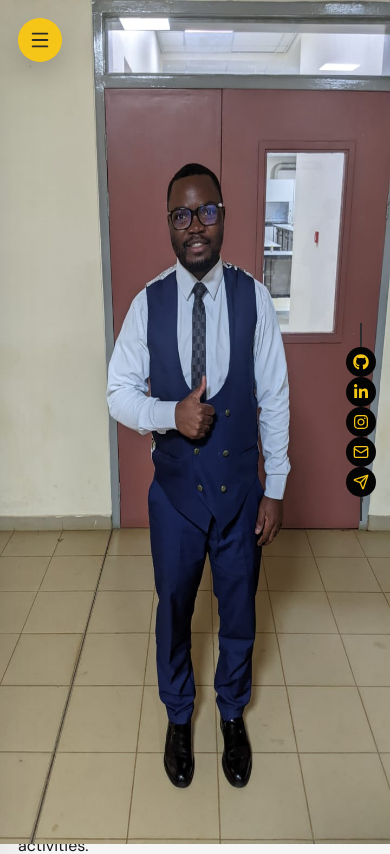
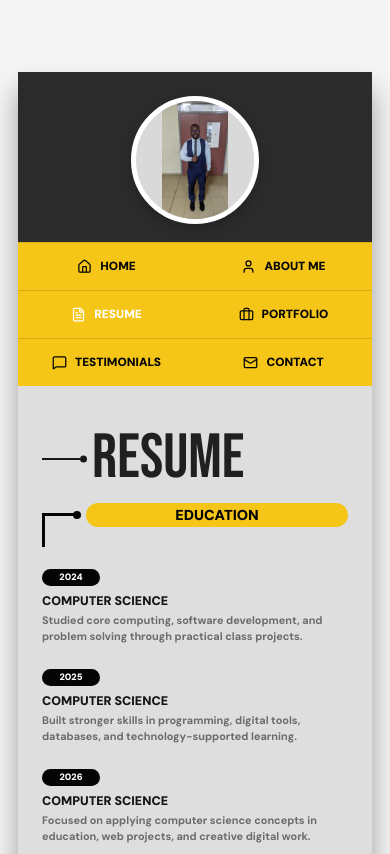
Before and after one commit to pukulu-debulger/precious-portfolio, a Next.js app: page /resume in a window 390 px wide. Shown: the top 854 px of the page. Built offline with nearby package versions, Linux system fonts and the light colour scheme.

Commit message:
feat: enhance AppChrome and add styles for resume template

```diff
--- a/src/components/AppChrome.tsx
+++ b/src/components/AppChrome.tsx
@@ -7,7 +7,7 @@ import SocialIcons from "@/components/SocialIcons";
 export default function AppChrome() {
   const pathname = usePathname();
 
-  if (pathname === "/" || pathname === "/about") {
+  if (pathname === "/" || pathname === "/about" || pathname === "/resume") {
     return null;
   }
 
--- a/src/styles/globals.css
+++ b/src/styles/globals.css
@@ -61,6 +61,12 @@ textarea {
 }
 
 .site-shell:has(.about-template) {
+  display: grid;
+  place-items: center;
+  padding: clamp(22px, 4vw, 38px);
+}
+
+.site-shell:has(.resume-template) {
   display: grid;
   place-items: center;
   padding: clamp(22px, 4vw, 38px);
@@ -715,6 +721,302 @@ textarea {
   color: var(--gold);
 }
 
+.resume-template {
+  display: grid;
+  width: min(100%, 1280px);
+  min-height: min(650px, calc(100vh - 56px));
+  grid-template-columns: 224px minmax(0, 1fr);
+  overflow: hidden;
+  background: #dedede;
+  box-shadow: 0 18px 26px rgb(0 0 0 / 36%);
+}
+
+.resume-template-sidebar {
+  display: grid;
+  grid-template-rows: 238px 1fr;
+  background: var(--gold);
+}
+
+.resume-template-profile {
+  display: grid;
+  place-items: center;
+  background: var(--charcoal);
+}
+
+.resume-template-photo {
+  position: relative;
+  width: 172px;
+  aspect-ratio: 1;
+  overflow: hidden;
+  border: 5px solid var(--white);
+  border-radius: 999px;
+  background: var(--line);
+  box-shadow: 0 5px 12px rgb(0 0 0 / 18%);
+}
+
+.resume-template-image {
+  object-fit: contain;
+  object-position: 50% 50%;
+}
+
+.resume-template-nav {
+  display: flex;
+  flex-direction: column;
+  align-items: center;
+  justify-content: center;
+  gap: 20px;
+  padding: 26px 20px 34px;
+}
+
+.resume-template-link {
+  position: relative;
+  display: flex;
+  min-height: 24px;
+  align-items: center;
+  justify-content: center;
+  gap: 8px;
+  color: #050505;
+  font-size: 0.86rem;
+  font-weight: 1000;
+  line-height: 1;
+  text-align: center;
+  text-transform: uppercase;
+}
+
+.resume-template-link svg {
+  display: none;
+}
+
+.resume-template-link:first-child::before,
+.resume-template-link:last-child::after {
+  position: absolute;
+  left: 50%;
+  width: 2px;
+  height: 24px;
+  background: #050505;
+  content: "";
+  transform: translateX(-50%);
+}
+
+.resume-template-link:first-child::before {
+  bottom: calc(100% + 8px);
+}
+
+.resume-template-link:last-child::after {
+  top: calc(100% + 8px);
+}
+
+.resume-template-link.is-active,
+.resume-template-link:hover {
+  color: var(--white);
+}
+
+.resume-stage {
+  position: relative;
+  min-width: 0;
+  padding: 86px 116px 58px 104px;
+  background: #dedede;
+}
+
+.resume-heading-row {
+  display: flex;
+  align-items: center;
+  gap: 18px;
+  margin-bottom: 34px;
+}
+
+.resume-title-line {
+  position: relative;
+  width: 64px;
+  height: 2px;
+  flex: 0 0 auto;
+  background: var(--ink);
+}
+
+.resume-title-line::after {
+  position: absolute;
+  top: 50%;
+  right: -7px;
+  width: 7px;
+  aspect-ratio: 1;
+  border-radius: 999px;
+  background: var(--ink);
+  content: "";
+  transform: translateY(-50%);
+}
+
+.resume-title {
+  margin: 0;
+  color: #202020;
+  font-family: var(--font-display), Impact, sans-serif;
+  font-size: clamp(4.5rem, 8vw, 6.7rem);
+  line-height: 0.85;
+  text-transform: uppercase;
+}
+
+.resume-timeline-wrap {
+  position: relative;
+  z-index: 2;
+  display: grid;
+  gap: 36px;
+}
+
+.resume-section {
+  display: grid;
+  grid-template-columns: 154px minmax(0, 1fr);
+  gap: 26px;
+  align-items: start;
+}
+
+.resume-section-label {
+  display: grid;
+  grid-template-columns: 42px auto;
+  gap: 10px;
+  align-items: start;
+}
+
+.resume-section-line {
+  position: relative;
+  width: 42px;
+  height: calc(100% + 20px);
+  min-height: 90px;
+  border-top: 3px solid #050505;
+  border-left: 3px solid #050505;
+}
+
+.resume-section-line::after {
+  position: absolute;
+  top: -5px;
+  right: -5px;
+  width: 8px;
+  aspect-ratio: 1;
+  border-radius: 999px;
+  background: #050505;
+  content: "";
+}
+
+.resume-section h2 {
+  display: inline-flex;
+  min-height: 24px;
+  align-items: center;
+  justify-content: center;
+  margin: -10px 0 0;
+  border-radius: 999px;
+  padding: 0 16px;
+  background: var(--gold);
+  color: #050505;
+  font-size: 0.9rem;
+  font-weight: 1000;
+  line-height: 1;
+  text-transform: uppercase;
+  white-space: nowrap;
+}
+
+.resume-items {
+  display: grid;
+  grid-template-columns: repeat(3, minmax(0, 1fr));
+  gap: 36px;
+}
+
+.resume-item {
+  min-width: 0;
+}
+
+.resume-year {
+  display: inline-flex;
+  min-width: 58px;
+  min-height: 17px;
+  align-items: center;
+  justify-content: center;
+  margin-bottom: 9px;
+  border-radius: 999px;
+  background: #050505;
+  color: var(--white);
+  font-size: 0.58rem;
+  font-weight: 1000;
+  line-height: 1;
+}
+
+.resume-item h3 {
+  margin: 0 0 5px;
+  color: #151515;
+  font-size: 0.78rem;
+  font-weight: 1000;
+  line-height: 1.05;
+  text-transform: uppercase;
+}
+
+.resume-item p {
+  margin: 0;
+  color: #6b6b6b;
+  font-size: 0.68rem;
+  font-weight: 700;
+  line-height: 1.45;
+}
+
+.resume-skill-strip {
+  position: relative;
+  z-index: 2;
+  display: flex;
+  flex-wrap: wrap;
+  gap: 10px;
+  margin: 38px 0 0 180px;
+}
+
+.resume-skill-strip span {
+  display: inline-flex;
+  min-height: 32px;
+  align-items: center;
+  gap: 8px;
+  border-radius: 999px;
+  padding: 0 13px;
+  background: #050505;
+  color: var(--white);
+  font-size: 0.68rem;
+  font-weight: 1000;
+  text-transform: uppercase;
+}
+
+.resume-skill-strip svg {
+  color: var(--gold);
+}
+
+.resume-page-rail {
+  position: absolute;
+  top: 50%;
+  right: 38px;
+  z-index: 3;
+  display: flex;
+  align-items: center;
+  flex-direction: column;
+  transform: translateY(-50%);
+}
+
+.resume-page-line {
+  width: 2px;
+  height: 34px;
+  background: #050505;
+}
+
+.resume-page-icon {
+  display: grid;
+  width: 34px;
+  aspect-ratio: 1;
+  place-items: center;
+  border-radius: 999px;
+  background: #050505;
+  color: var(--gold);
+}
+
+.resume-watermark {
+  position: absolute;
+  right: 92px;
+  bottom: 28px;
+  z-index: 1;
+  color: rgb(0 0 0 / 5%);
+  pointer-events: none;
+}
+
 @media (max-width: 1100px) {
   .site-shell {
     padding: 40px 76px 40px 216px;
@@ -741,6 +1043,10 @@ textarea {
   }
 
   .site-shell:has(.about-template) {
+    padding: 40px 28px;
+  }
+
+  .site-shell:has(.resume-template) {
     padding: 40px 28px;
   }
 
@@ -782,6 +1088,53 @@ textarea {
   .about-page-rail {
     right: 24px;
   }
+
+  .resume-template {
+    grid-template-columns: 180px minmax(0, 1fr);
+  }
+
+  .resume-template-sidebar {
+    grid-template-rows: 190px 1fr;
+  }
+
+  .resume-template-photo {
+    width: 132px;
+  }
+
+  .resume-template-nav {
+    gap: 16px;
+  }
+
+  .resume-stage {
+    padding: 60px 74px 52px 54px;
+  }
+
+  .resume-section {
+    grid-template-columns: 1fr;
+    gap: 16px;
+  }
+
+  .resume-section-label {
+    grid-template-columns: 34px auto;
+  }
+
+  .resume-section-line {
+    width: 34px;
+    height: 34px;
+    min-height: 34px;
+  }
+
+  .resume-items {
+    gap: 24px;
+  }
+
+  .resume-skill-strip {
+    margin-left: 0;
+  }
+
+  .resume-page-rail {
+    right: 24px;
+  }
 }
 
 @media (max-width: 760px) {
@@ -790,6 +1143,10 @@ textarea {
   }
 
   .site-shell:has(.about-template) {
+    padding: 72px 18px 28px;
+  }
+
+  .site-shell:has(.resume-template) {
     padding: 72px 18px 28px;
   }
 
@@ -977,4 +1334,79 @@ textarea {
   .about-page-rail {
     display: none;
   }
+
+  .resume-template {
+    grid-template-columns: 1fr;
+    min-height: auto;
+  }
+
+  .resume-template-sidebar {
+    grid-template-rows: auto auto;
+  }
+
+  .resume-template-profile {
+    padding: 24px 0 18px;
+  }
+
+  .resume-template-photo {
+    width: 128px;
+  }
+
+  .resume-template-nav {
+    display: grid;
+    grid-template-columns: repeat(2, minmax(0, 1fr));
+    gap: 0;
+    padding: 0;
+  }
+
+  .resume-template-link {
+    min-height: 48px;
+    border-top: 1px solid rgb(0 0 0 / 12%);
+    font-size: 0.74rem;
+  }
+
+  .resume-template-link svg {
+    display: block;
+  }
+
+  .resume-template-link:first-child::before,
+  .resume-template-link:last-child::after {
+    display: none;
+  }
+
+  .resume-stage {
+    min-height: auto;
+    padding: 46px 24px 38px;
+  }
+
+  .resume-heading-row {
+    gap: 12px;
+    margin-bottom: 28px;
+  }
+
+  .resume-title-line {
+    width: 38px;
+  }
+
+  .resume-title {
+    font-size: clamp(3.2rem, 16vw, 4.6rem);
+  }
+
+  .resume-timeline-wrap {
+    gap: 28px;
+  }
+
+  .resume-items {
+    grid-template-columns: 1fr;
+    gap: 18px;
+  }
+
+  .resume-skill-strip {
+    margin-top: 28px;
+  }
+
+  .resume-page-rail,
+  .resume-watermark {
+    display: none;
+  }
 }
```
